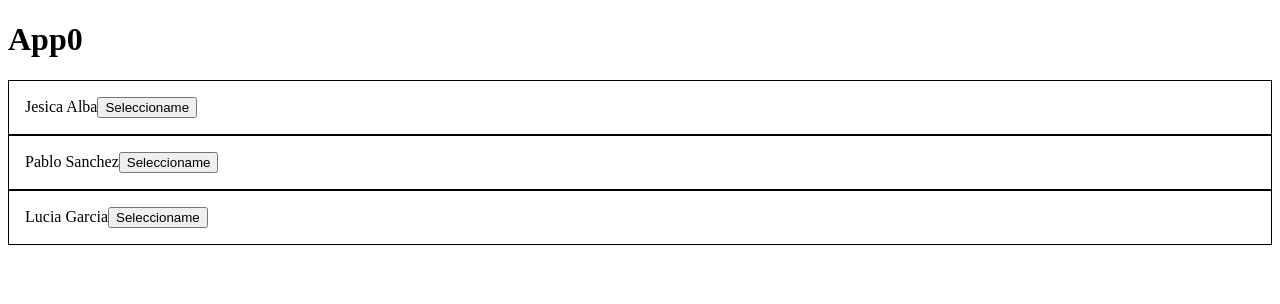
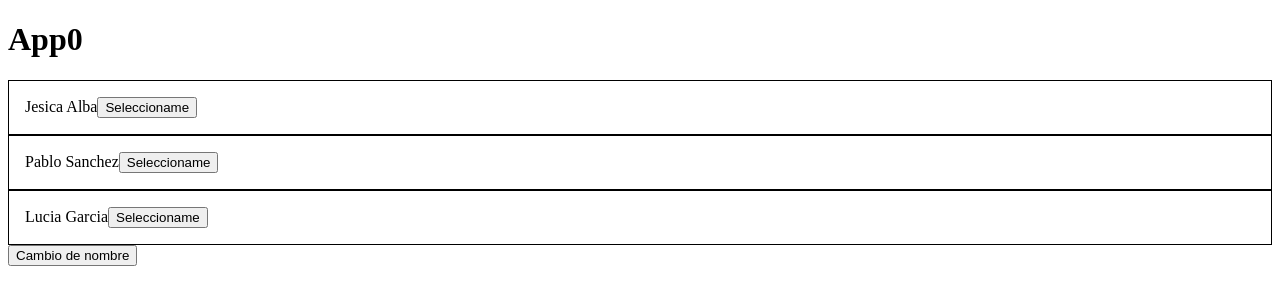
Before and after one commit to pjmolina/ng-18, an Angular app: page / in a window 1280 px wide. Shown: the top 304 px of the page. Built offline with nearby package versions, Linux system fonts and the light colour scheme.

Commit message:
cambio de nombre. ngChanges

```diff
--- a/src/app/app.component.html
+++ b/src/app/app.component.html
@@ -7,4 +7,6 @@
   (selectedUser)="selectedUser($event)"
 ></app-user>
 
+<button (click)="cambiaNombre()">Cambio de nombre</button>
+
 <router-outlet />
--- a/src/app/app.component.ts
+++ b/src/app/app.component.ts
@@ -33,4 +33,9 @@ export class AppComponent {
     //console.log('Se seleciono ' + user.name + ' ' + user.surname);
     console.log(`Se seleciono ${user.name} ${user.surname}`);
   }
+
+  cambiaNombre(): void {
+    this.lista[0].name = 'Alicia';
+    this.lista[0].surname = 'Keys';
+  }
 }
--- a/src/app/user/user.component.ts
+++ b/src/app/user/user.component.ts
@@ -1,4 +1,12 @@
-import { Component, EventEmitter, Input, Output } from '@angular/core';
+import {
+  Component,
+  EventEmitter,
+  Input,
+  OnChanges,
+  OnInit,
+  Output,
+  SimpleChanges,
+} from '@angular/core';
 import { User } from '../dominio/user';
 
 @Component({
@@ -8,13 +16,26 @@ import { User } from '../dominio/user';
   templateUrl: './user.component.html',
   styleUrl: './user.component.scss',
 })
-export class UserComponent implements User {
+export class UserComponent implements User, OnInit, OnChanges {
   @Input()
   name = '';
   @Input()
   surname = '';
   @Output()
   selectedUser = new EventEmitter<User>();
+
+  constructor() {
+    console.log(`constructor para ${this.name}`);
+  }
+
+  ngOnChanges(changes: SimpleChanges): void {
+    console.log(changes);
+  }
+
+  // Hollywood Principle
+  ngOnInit(): void {
+    console.log(`Inicalizando el componente user para ${this.name}`);
+  }
 
   pulsado(): void {
     console.log(`Pulsado. estamos aqui. ${this.name}`);
```
